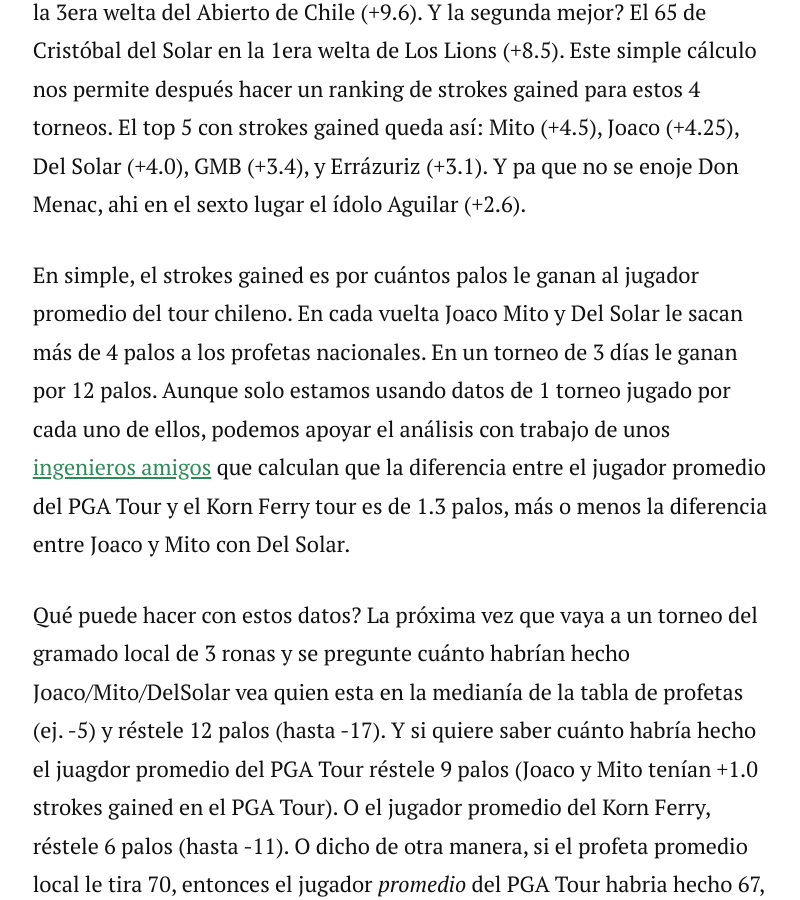
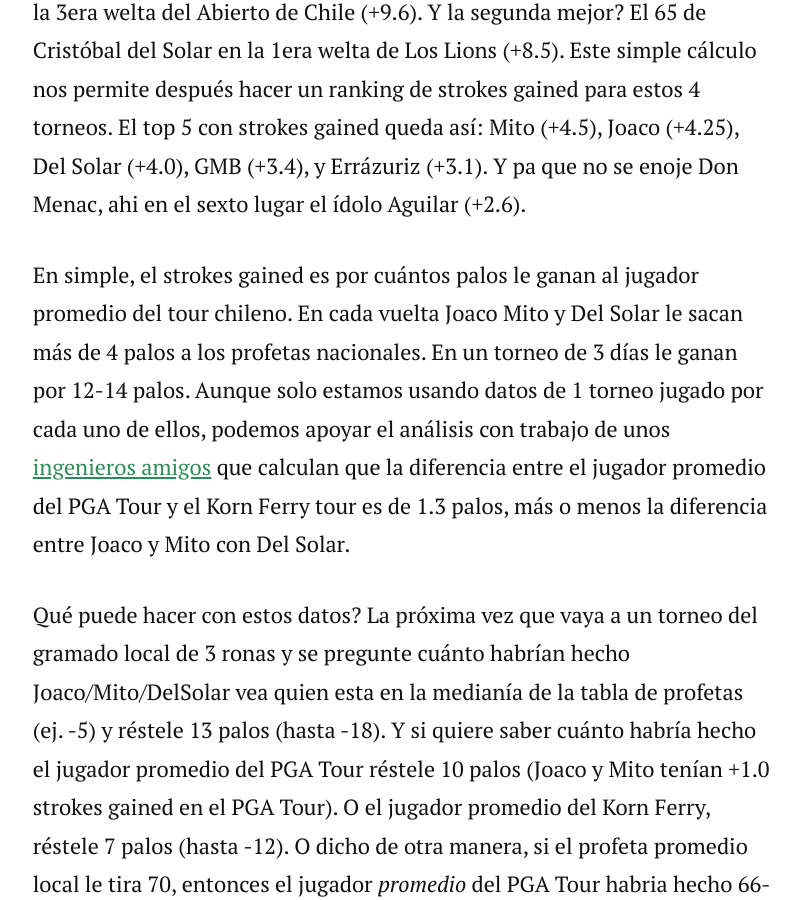
Before and after one commit to fdcgolf/fdcgolf.github.io, a Jekyll site: the page built from _posts/2024-01-07-que-tan-lejos.markdown, in a window 1280 px wide and 900 px high, scrolled down 2333 px. Shown: the whole window, without its empty margins (236-1036 px from the left). Built offline with Jekyll 4.4.1, drawn with Linux system fonts in a browser that asks for light colours; nearby versions of some CDN libraries; comment, search, counter and statistics services are not loaded; some of the changed text lies outside the part shown.

Commit message:
Update 2024-01-07-que-tan-lejos.markdown

```diff
--- a/_posts/2024-01-07-que-tan-lejos.markdown
+++ b/_posts/2024-01-07-que-tan-lejos.markdown
@@ -12,9 +12,9 @@
 
 Con estos datos podemos comparar las weltas entre torneos y evaluar mejor qué significan. Por ejemplo, el 73 de Mito el último día de la Dehesa igual fue mejor que el promedio de ese día por 1.2 palos, o sea la welta de Mito fue de +1.2 strokes gained. La mejor welta de esos torneos? El 63 de Mito en la 3era welta del Abierto de Chile (+9.6). Y la segunda mejor? El 65 de Cristóbal del Solar en la 1era welta de Los Lions (+8.5). Este simple cálculo nos permite después hacer un ranking de strokes gained para estos 4 torneos. El top 5 con strokes gained queda así: Mito (+4.5), Joaco (+4.25), Del Solar (+4.0), GMB (+3.4), y Errázuriz (+3.1). Y pa que no se enoje Don Menac, ahi en el sexto lugar el ídolo Aguilar (+2.6).
 
-En simple, el strokes gained es por cuántos palos le ganan al jugador promedio del tour chileno. En cada vuelta Joaco Mito y Del Solar le sacan más de 4 palos a los profetas nacionales. En un torneo de 3 días le ganan por 12 palos. Aunque solo estamos usando datos de 1 torneo jugado por cada uno de ellos, podemos apoyar el análisis con trabajo de unos <a href="https://datagolf.com/comparing-pro-tours/">ingenieros amigos</a> que calculan que la diferencia entre el jugador promedio del PGA Tour y el Korn Ferry tour es de 1.3 palos, más o menos la diferencia entre Joaco y Mito con Del Solar.
+En simple, el strokes gained es por cuántos palos le ganan al jugador promedio del tour chileno. En cada vuelta Joaco Mito y Del Solar le sacan más de 4 palos a los profetas nacionales. En un torneo de 3 días le ganan por 12-14 palos. Aunque solo estamos usando datos de 1 torneo jugado por cada uno de ellos, podemos apoyar el análisis con trabajo de unos <a href="https://datagolf.com/comparing-pro-tours/">ingenieros amigos</a> que calculan que la diferencia entre el jugador promedio del PGA Tour y el Korn Ferry tour es de 1.3 palos, más o menos la diferencia entre Joaco y Mito con Del Solar.
 
-Qué puede hacer con estos datos? La próxima vez que vaya a un torneo del gramado local de 3 ronas y se pregunte cuánto habrían hecho Joaco/Mito/DelSolar vea quien esta en la medianía de la tabla de profetas (ej. -5) y réstele 12 palos (hasta -17). Y si quiere saber cuánto habría hecho el juagdor promedio del PGA Tour réstele 9 palos (Joaco y Mito tenían +1.0 strokes gained en el PGA Tour). O el jugador promedio del Korn Ferry, réstele 6 palos (hasta -11). O dicho de otra manera, si el profeta promedio local le tira 70, entonces el jugador <em>promedio</em> del PGA Tour habria hecho 67, el del KF Tour 68, y el del PGA Tour Latinoamérica/Canadá 69. En el Abierto de Cachagua Joaco/Mito/DelSolar hubiesen hecho -13/-14, y el jugador promedio del PGA Tour -11.
+Qué puede hacer con estos datos? La próxima vez que vaya a un torneo del gramado local de 3 ronas y se pregunte cuánto habrían hecho Joaco/Mito/DelSolar vea quien esta en la medianía de la tabla de profetas (ej. -5) y réstele 13 palos (hasta -18). Y si quiere saber cuánto habría hecho el jugador promedio del PGA Tour réstele 10 palos (Joaco y Mito tenían +1.0 strokes gained en el PGA Tour). O el jugador promedio del Korn Ferry, réstele 7 palos (hasta -12). O dicho de otra manera, si el profeta promedio local le tira 70, entonces el jugador <em>promedio</em> del PGA Tour habria hecho 66-67, el del KF Tour 68, y el del PGA Tour Latinoamérica/Canadá 69. En el Abierto de Cachagua Joaco/Mito/DelSolar hubiesen hecho -13/-14, y el jugador promedio del PGA Tour -11.
 
 Atentamente,
 
```
